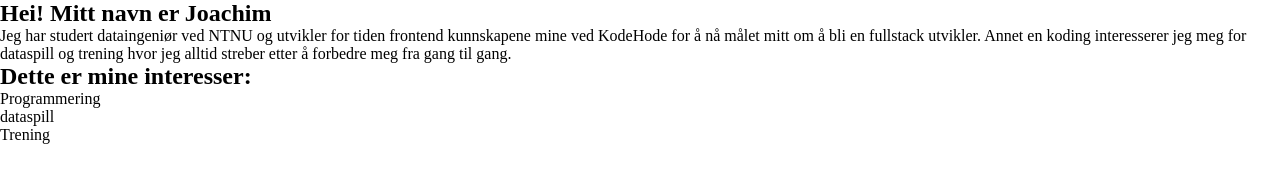
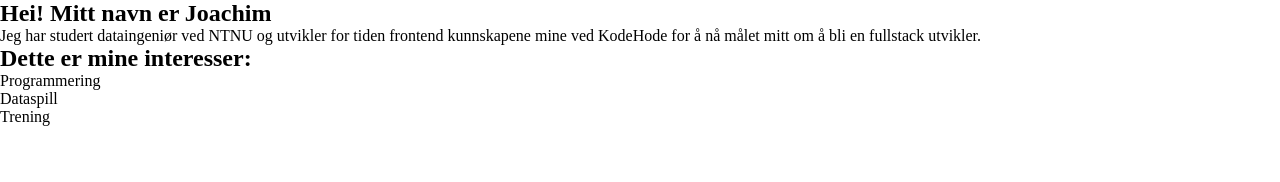
Before and after one commit to Jomerjom/Oppgave3_HTML_CSS_Intro_av_deg, a plain HTML site: page index.html in a window 1280 px wide. Drawn offline with Linux system fonts and the light colour scheme.

Commit message:
changed some wording

```diff
--- a/index.html
+++ b/index.html
@@ -11,7 +11,7 @@
     <section class="introduksjon">
         <div>
         <h1>Hei! Mitt navn er Joachim</h1>
-        <p>Jeg har studert dataingeniør ved NTNU og utvikler for tiden frontend kunnskapene mine ved KodeHode for å nå målet mitt om å bli en fullstack utvikler. Annet en koding interesserer jeg meg for dataspill og trening hvor jeg alltid streber etter å forbedre meg fra gang til gang.</p>
+        <p>Jeg har studert dataingeniør ved NTNU og utvikler for tiden frontend kunnskapene mine ved KodeHode for å nå målet mitt om å bli en fullstack utvikler.</p>
     </div>
     </section>
     <section class="interesser">
@@ -20,7 +20,7 @@
         <ul>
             <li>
                 <p>Programmering</p>
-                <p>dataspill</p>
+                <p>Dataspill</p>
                 <p>Trening</p>
             </li>
         </ul>
```
Also changed, not shown: style.css (line endings or trailing spaces).
